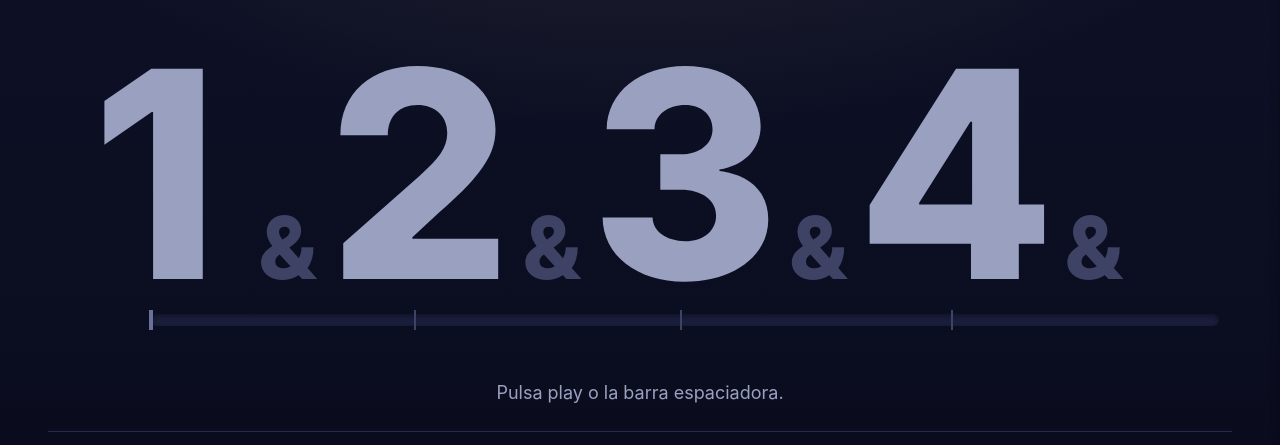
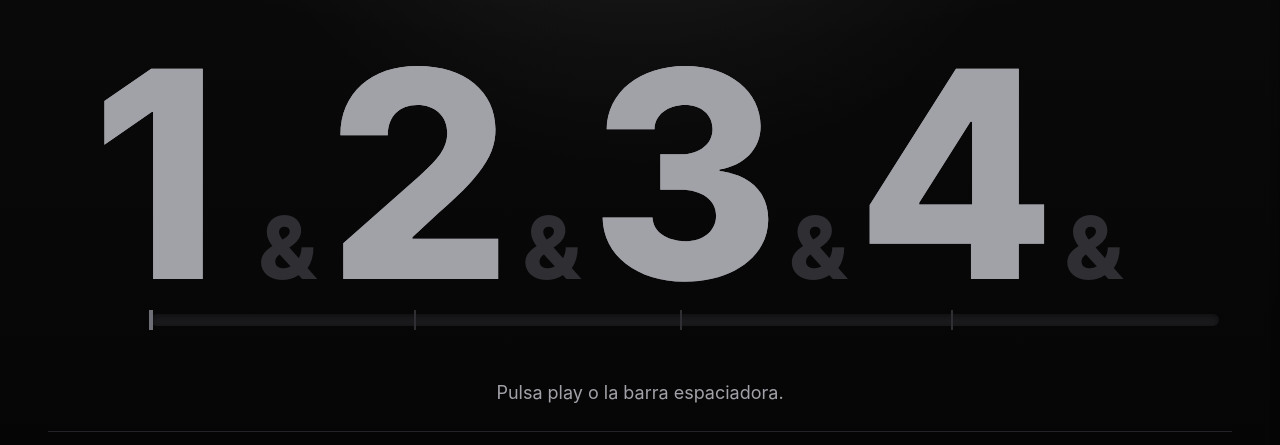
Before and after one commit to chewim/beatbybeat, a plain HTML site: page index.html in a window 1280 px wide. Shown: the part 82-527 px from the top of the page. Drawn offline with Linux system fonts and the light colour scheme.

Commit message:
Negro opaco con brillo metálico; play y reiniciar iguales
El tema Escenario pasa de azul a negro: grafitos neutros, foco de luz
blanca muy tenue arriba y números con degradado metálico; el tiempo
activo brilla en tungsteno. Play y reiniciar tienen el mismo tamaño y
el play se distingue solo por el color primario.

Co-Authored-By: Claude Opus 5.5 <noreply@anthropic.com>
Claude-Session: https://claude.ai/code/session_01C7Hk4hbZKhGxgrEvHGQg8b

```diff
--- a/index.html
+++ b/index.html
@@ -7,20 +7,22 @@
 <style>
 /* Tokens: fuente de verdad del sistema (ver DESIGN_SYSTEM.md). Nada fuera de aquí lleva valores sueltos. */
 :root{
-  /* Tema por defecto: Escenario (tungsteno sobre azul de escena) */
-  --db-bg:#0E1126; --db-surface:#161A35; --db-surface-2:#1B1F3D; --db-line:#262B4E;
-  --db-text:#E9ECF8; --db-text-2:#9AA0C0; --db-text-3:#6A7099; --db-text-4:#3E4366;
+  /* Tema por defecto: Escenario (tungsteno sobre negro de escena, grafito con brillo metálico) */
+  --db-bg:#0A0A0B; --db-surface:#131315; --db-surface-2:#1A1A1D; --db-line:#232327;
+  --db-text:#EDEDEF; --db-text-2:#A1A1A8; --db-text-3:#6E6E76; --db-text-4:#2E2E33;
   --db-accent:#FFE2A8; --db-on-accent:#1A1406; --db-beat-on:#FFE2A8;
-  --db-early:#7FA8FF; --db-late:#FFB36B; --db-scrim:#05060F;
+  --db-early:#7FA8FF; --db-late:#FFB36B; --db-scrim:#000000;
   --db-glow:0 0 .35em color-mix(in srgb, var(--db-beat-on) 35%, transparent);
   /* Luz y profundidad: fondo con foco de escenario, bordes de control a 3:1, canto de luz arriba y sombra abajo */
-  --db-bg-deep:#080A1A; --db-line-strong:#5F67A3; --db-light:#FFFFFF; --db-dark:#000000;
+  --db-bg-deep:#030304; --db-line-strong:#63636B; --db-light:#FFFFFF; --db-dark:#000000;
   --db-edge:inset 0 1px 0 color-mix(in srgb, var(--db-light) 9%, transparent);
   --db-drop:0 2px 8px -2px color-mix(in srgb, var(--db-dark) 55%, transparent);
   --db-well:inset 0 2px 6px color-mix(in srgb, var(--db-dark) 45%, transparent);
   --db-grad-ctl:linear-gradient(180deg, color-mix(in srgb, var(--db-surface-2) 82%, var(--db-text)) 0%, var(--db-surface) 100%);
   --db-grad-surface:linear-gradient(180deg, color-mix(in srgb, var(--db-surface) 92%, var(--db-text)) 0%, var(--db-surface) 60%);
-  --db-backdrop:radial-gradient(ellipse 70% 55% at 50% -12%, color-mix(in srgb, var(--db-accent) 9%, transparent) 0%, transparent 70%), linear-gradient(180deg, var(--db-bg) 0%, var(--db-bg-deep) 100%);
+  --db-backdrop:radial-gradient(ellipse 45% 60% at 50% -10%, color-mix(in srgb, var(--db-light) 7%, transparent) 0%, transparent 70%), radial-gradient(ellipse 80% 50% at 50% -20%, color-mix(in srgb, var(--db-accent) 4%, transparent) 0%, transparent 75%), linear-gradient(180deg, var(--db-bg) 0%, var(--db-bg-deep) 100%);
+  --db-metal:linear-gradient(180deg, var(--db-text-2) 0%, var(--db-text-3) 100%);
+  --db-metal-on:linear-gradient(180deg, var(--db-light) 0%, var(--db-beat-on) 70%);
   --db-halo:0 0 22px -4px color-mix(in srgb, var(--db-accent) 50%, transparent);
 
   --db-radius-ctl:12px; --db-radius-cell:8px; --db-radius-card:16px; --db-radius-switch:16px; --db-radius-mark:2px;
@@ -29,7 +31,7 @@
   --db-fs-counter:clamp(56px, 8vw, 104px);
 
   --db-s-1:4px; --db-s-2:8px; --db-s-3:12px; --db-s-4:16px; --db-s-5:24px; --db-s-6:32px;
-  --db-ctl:44px; --db-play:64px;
+  --db-ctl:44px; --db-play:56px;
   --db-font:"Inter", ui-sans-serif, system-ui, -apple-system, "Segoe UI", Roboto, sans-serif;
 }
 [data-theme=estudio]{
@@ -47,6 +49,8 @@
   --db-grad-surface:linear-gradient(180deg, var(--db-light) 0%, color-mix(in srgb, var(--db-bg) 40%, var(--db-light)) 100%);
   --db-backdrop:radial-gradient(ellipse 70% 55% at 50% -12%, color-mix(in srgb, var(--db-accent) 7%, transparent) 0%, transparent 70%), linear-gradient(180deg, var(--db-bg) 0%, var(--db-bg-deep) 100%);
   --db-halo:0 0 18px -4px color-mix(in srgb, var(--db-accent) 40%, transparent);
+  --db-metal:linear-gradient(180deg, var(--db-text-3) 0%, color-mix(in srgb, var(--db-text-3) 70%, var(--db-text-4)) 100%);
+  --db-metal-on:linear-gradient(180deg, var(--db-text) 0%, var(--db-text) 100%);
 }
 
 *{box-sizing:border-box;min-width:0}
@@ -132,7 +136,7 @@ button{font:inherit;color:inherit;background:none;border:0;padding:0;cursor:poin
 .mini{display:flex;align-items:center;justify-content:space-between;gap:var(--db-s-3)}
 .mini .stepper output{min-width:2.6em}
 .transport{display:flex;flex-direction:column;gap:var(--db-s-2);align-items:stretch}
-.transport .btn--icon{width:var(--db-play)}
+.transport .btn--icon{width:var(--db-play);height:var(--db-play)}
 
 /* Tempo */
 .bpm{font-size:var(--db-fs-5);font-weight:700;min-width:2.2em;text-align:center}
@@ -198,6 +202,12 @@ kbd{font-family:inherit;font-size:var(--db-fs-1);padding:2px var(--db-s-1);borde
    Referencias: dark mode de producto tipo Linear/Raycast (bordes finos, canto de luz arriba, foco radial), adaptado a
    la paleta de escenario. Nada chillón: la luz sale del acento a baja opacidad y de bordes más claros. */
 body{background:var(--db-backdrop);background-attachment:fixed}
+/* Números con brillo metálico (grafito), el activo con luz de tungsteno */
+.beat__n{background:var(--db-metal);-webkit-background-clip:text;background-clip:text;color:transparent}
+.beat__n.is-on{background-image:var(--db-metal-on);-webkit-background-clip:text;background-clip:text;color:transparent;text-shadow:none;filter:drop-shadow(0 0 .12em color-mix(in srgb, var(--db-beat-on) 45%, transparent))}
+.count.is-idle .beat__n{background-image:var(--db-metal)}
+.count.is-silent .beat__n{background-image:none;color:var(--db-text-4);filter:none}
+.count.is-ci .beat__n.is-on{background-image:linear-gradient(180deg, var(--db-light), var(--db-text));filter:none}
 .btn,.summary{background:var(--db-grad-ctl);border-color:var(--db-line-strong);box-shadow:var(--db-edge), var(--db-drop);transition:border-color .15s, box-shadow .15s, color .15s}
 .btn:hover,.summary:hover{border-color:var(--db-text-2);box-shadow:var(--db-edge), var(--db-drop), 0 0 16px -6px color-mix(in srgb, var(--db-text) 30%, transparent)}
 .btn--on,.stop-toggle[aria-pressed=true]{border-color:var(--db-accent);background:linear-gradient(180deg, color-mix(in srgb, var(--db-accent) 14%, var(--db-surface-2)) 0%, var(--db-surface) 100%);box-shadow:var(--db-edge), var(--db-halo)}
```
Also changed, not shown: 2 other files.
